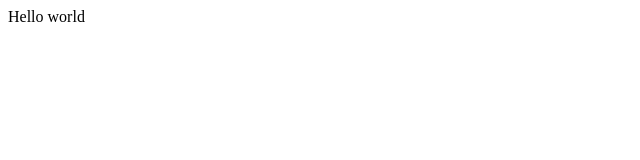
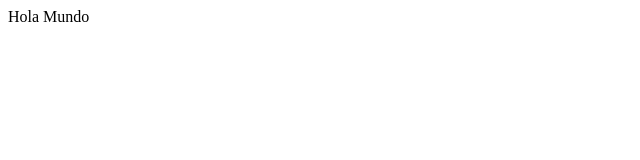
Before and after one commit to Gitnimsaj/csi3140_labs, a plain HTML site: page lab01/index.html in a window 1280 px wide. Shown: the full height of the page, 0-640 px from the left. Drawn offline with Linux system fonts and the light colour scheme.

Commit message:
Added Spanish Translation

```diff
--- a/lab01/index.html
+++ b/lab01/index.html
@@ -3,6 +3,6 @@
 <head>
 <title>Bonjour monde</title>
 </head>
-<body>Hello world</body>
+<body>Hola Mundo</body>
 </body>
 </html>
```
